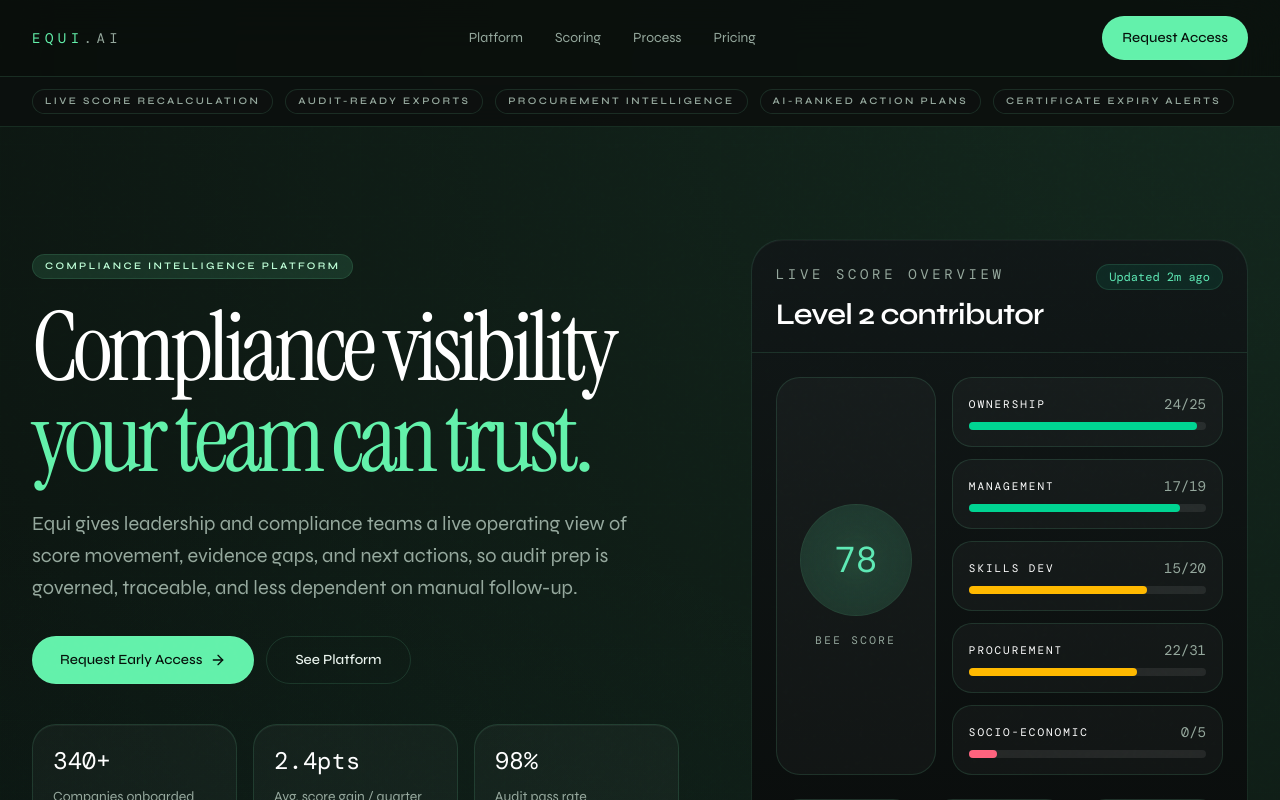
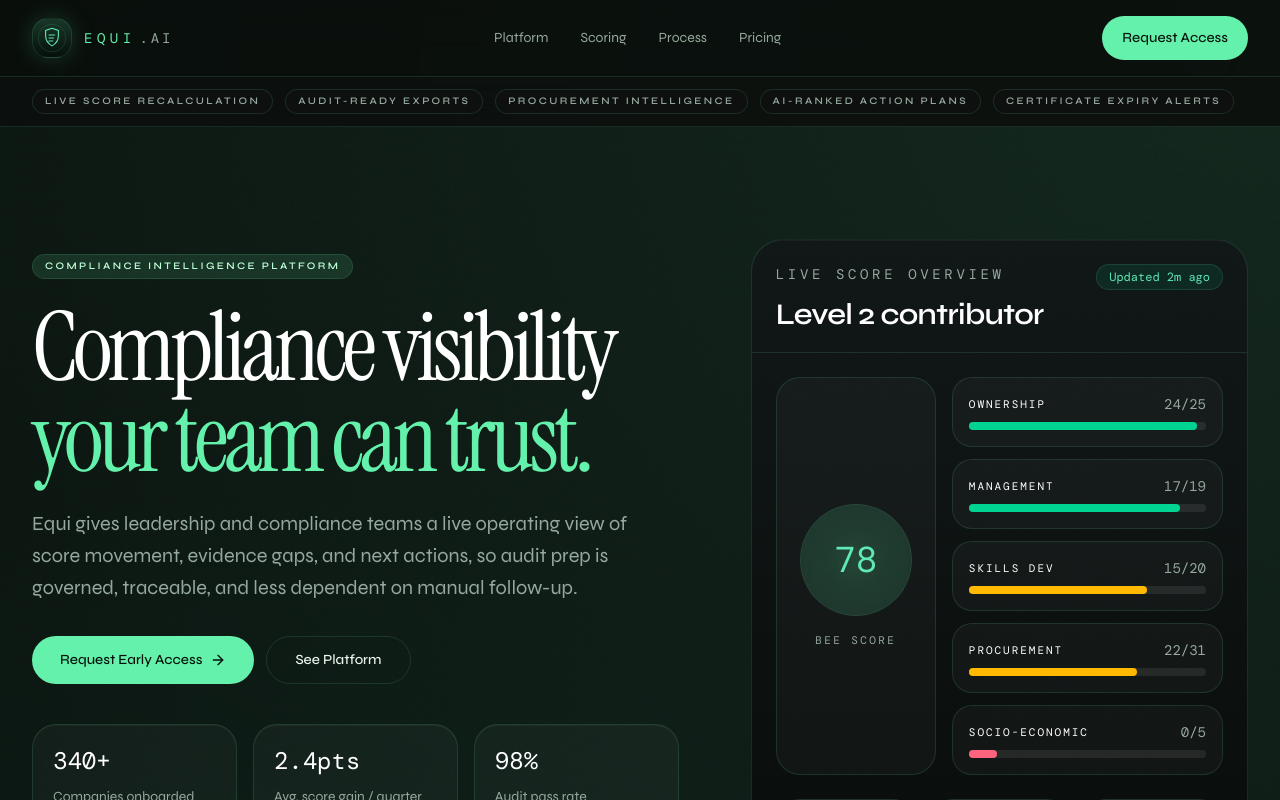
Before and after one commit to nyashahama/equi-ai, a Next.js app: page / in a window 1280 px wide. Shown: the top 800 px of the page. Built offline with nearby package versions, Linux system fonts and the light colour scheme; a web font is replaced by a local one.

Commit message:
refactor: integrate Equi logo component into header and footer
- Replace inline logo markup with EquiLogo component
- Use reusable brand component in header navigation
- Apply same logo in footer for consistent branding
- Maintain shield/document identity across all landing sections

```diff
--- a/components/landing/sections.tsx
+++ b/components/landing/sections.tsx
@@ -1,5 +1,6 @@
 import { ArrowRight, Check, ChevronRight, Menu } from "lucide-react";
 
+import { EquiLogo } from "@/components/brand/equi-logo";
 import {
   actionItems,
   announcementItems,
@@ -63,8 +64,8 @@
   return (
     <header className="sticky top-0 z-50 border-b border-white/10 bg-[color:var(--background)]/80 backdrop-blur-xl">
       <div className="mx-auto flex max-w-7xl items-center justify-between px-4 py-4 sm:px-6 lg:px-8">
-        <a href="#" className="font-mono text-sm uppercase tracking-[0.32em] text-[color:var(--primary)]">
-          Equi<span className="text-[color:var(--muted-foreground)]">.ai</span>
+        <a href="#" aria-label="Equi.ai home">
+          <EquiLogo />
         </a>
 
         <nav className="hidden items-center gap-8 md:flex">
@@ -690,7 +691,7 @@
     <footer className="border-t border-white/8">
       <div className="mx-auto flex max-w-7xl flex-col gap-6 px-4 py-8 sm:px-6 lg:flex-row lg:items-center lg:justify-between lg:px-8">
         <div>
-          <p className="font-mono text-sm uppercase tracking-[0.32em] text-[color:var(--primary)]">Equi.ai</p>
+          <EquiLogo />
           <p className="mt-2 text-sm text-[color:var(--muted-foreground)]">
             Compliance intelligence for ambitious teams.
           </p>
```
